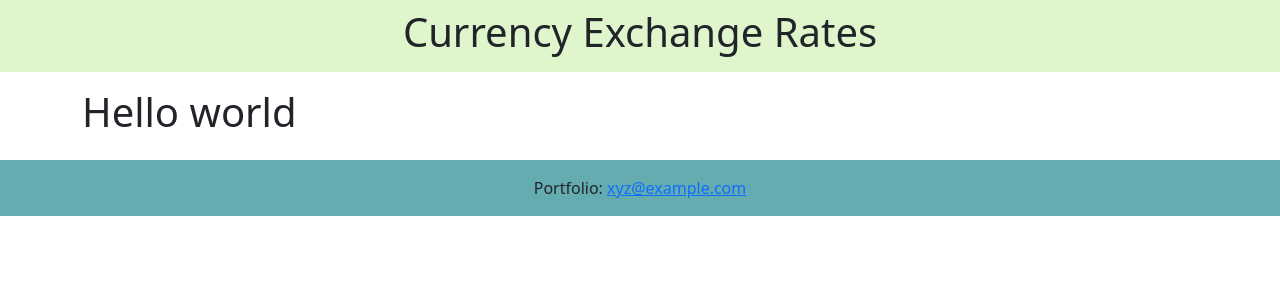
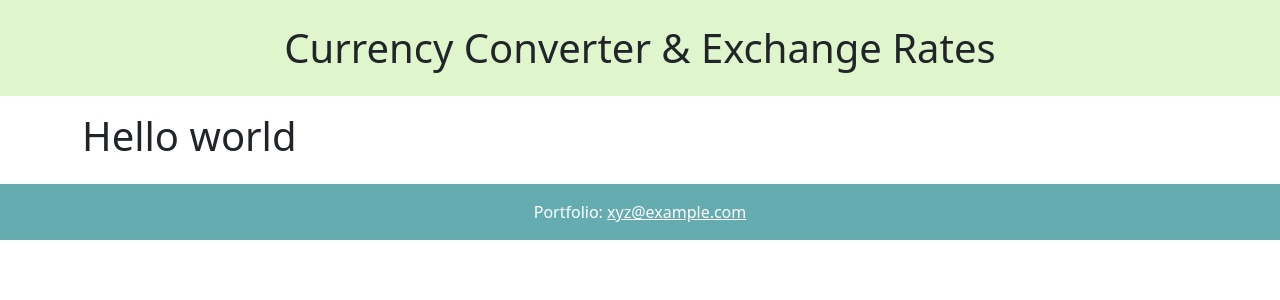
Before and after one commit to szang523/currency-exchange-app, a React (Create React App) app: page / in a window 1280 px wide. Shown: the top 300 px of the page. Built offline with nearby package versions, Linux system fonts and the light colour scheme.

Commit message:
tweaks to layout styling

```diff
--- a/src/layout.js
+++ b/src/layout.js
@@ -3,14 +3,14 @@ const Layout = (props) => {
   return (
     <React.Fragment>
       <nav className="navbar justify-content-center">
-        <span className="h1">Currency Exchange Rates</span>
+        <span className="h1 py-2 m-2 text-center">Currency Converter & Exchange Rates</span>
       </nav>
       <div className="container py-3">
         {props.children}
       </div>
       <footer className="footer text-center p-3">
         <div>
-          <span>Portfolio: <a href="" target="_blank">xyz@example.com</a></span>
+          <span className="text-white">Portfolio: <a className="text-white" href="" target="_blank">xyz@example.com</a></span>
         </div>
       </footer>
     </React.Fragment>
```
